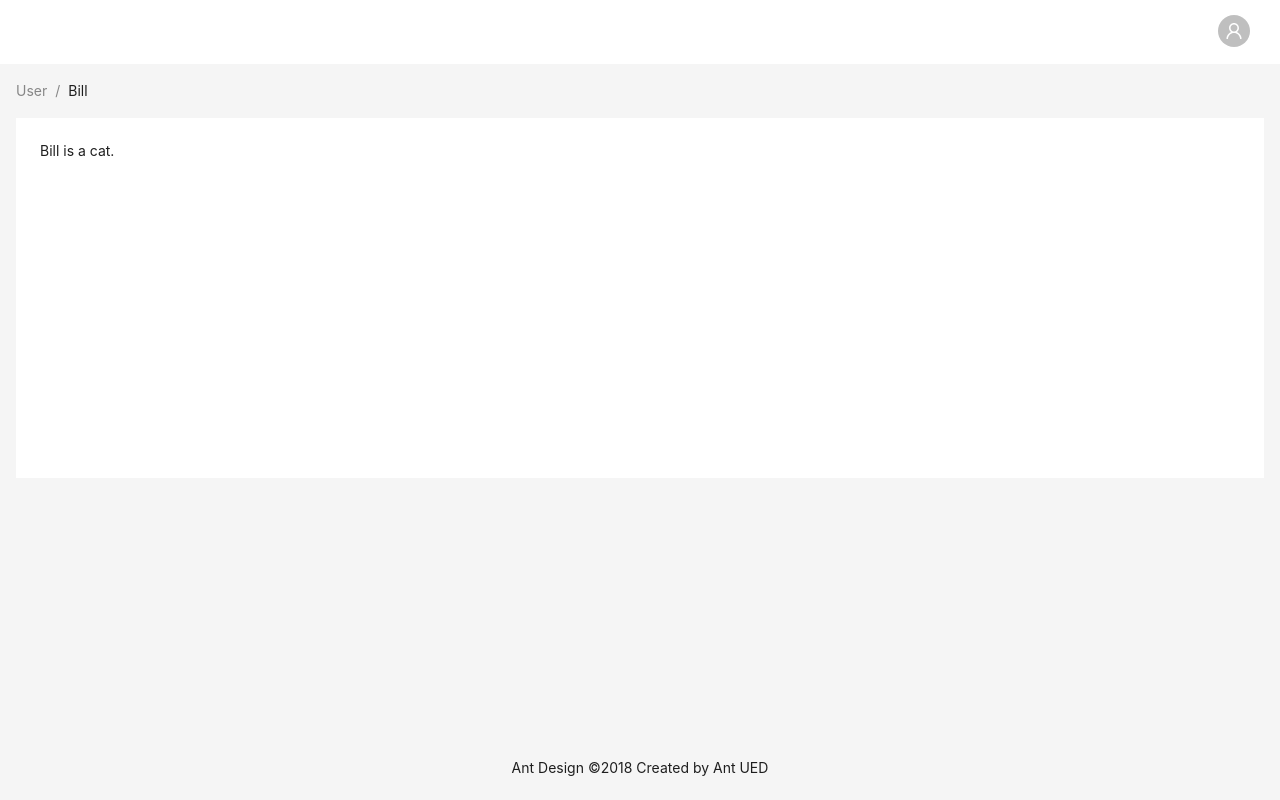
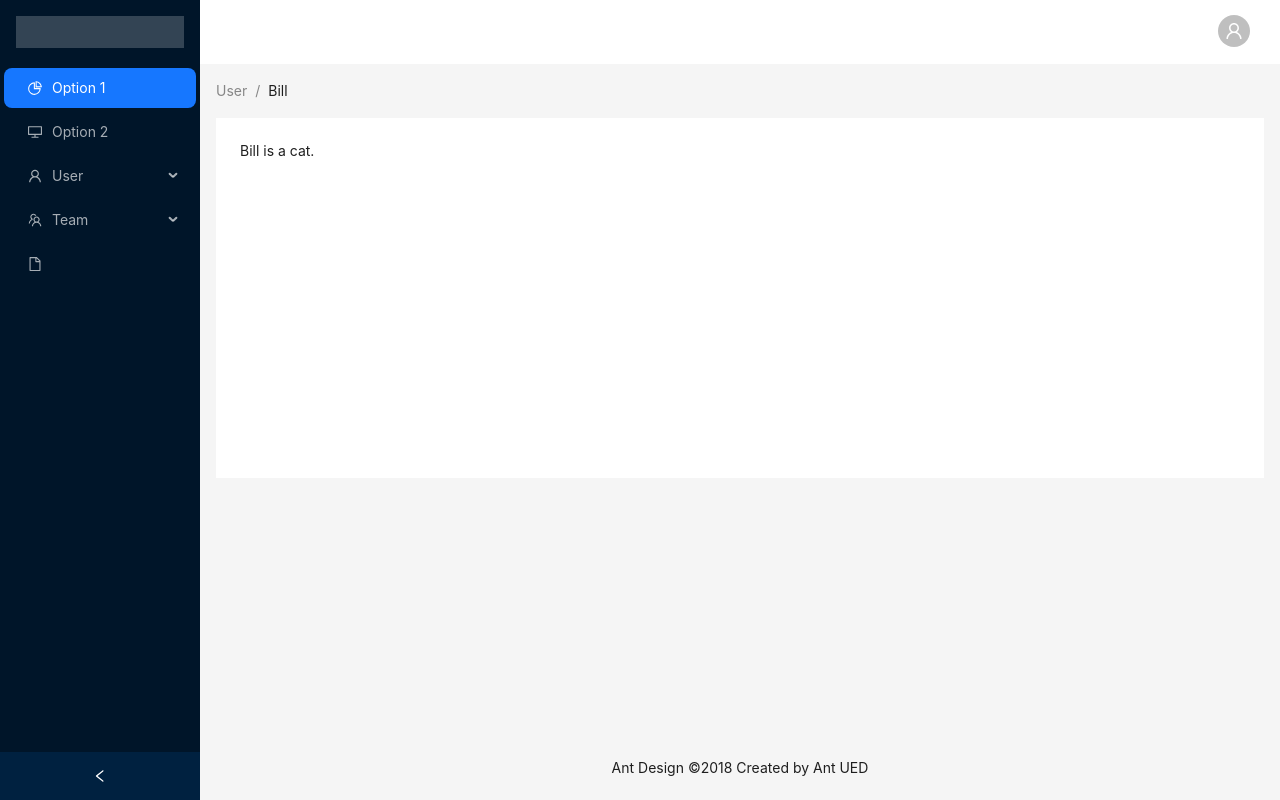
Before and after one commit to jatintyagi1/AccuFirm, a React (Create React App) app in the folder frontend/: page / in a window 1280 px wide. Built offline with nearby package versions, Linux system fonts and the light colour scheme.

Commit message:
add Sidebar

```diff
--- a/frontend/src/mixins/HeaderContent.js
+++ b/frontend/src/mixins/HeaderContent.js
@@ -1,5 +1,5 @@
 import React from "react";
-import { Layout, Avatar, Menu, Dropdown, Button } from "antd";
+import { Layout, Avatar, Menu, Dropdown } from "antd";
 import { UserOutlined } from "@ant-design/icons";
 const { Header } = Layout;
 
--- a/frontend/src/mixins/Navigation.js
+++ b/frontend/src/mixins/Navigation.js
@@ -13,5 +13,35 @@ const { Sider } = Layout;
 const { SubMenu } = Menu;
 
 function Navigation() {
+    const [collapsed, setCollapsed] = useState(false);
+    return (
+        <Sider
+            collapsible
+            collapsed={collapsed}
+            onCollapse={() => {
+                setCollapsed(!collapsed);
+            }}
+        >
+            <div className="logo" />
+            <Menu theme="dark" defaultSelectedKeys={["1"]} mode="inline">
+                <Menu.Item key="1" icon={<PieChartOutlined />}>
+                    Option 1
+                </Menu.Item>
+                <Menu.Item key="2" icon={<DesktopOutlined />}>
+                    Option 2
+                </Menu.Item>
+                <SubMenu key="sub1" icon={<UserOutlined />} title="User">
+                    <Menu.Item key="3">Tom</Menu.Item>
+                    <Menu.Item key="4">Bill</Menu.Item>
+                    <Menu.Item key="5">Alex</Menu.Item>
+                </SubMenu>
+                <SubMenu key="sub2" icon={<TeamOutlined />} title="Team">
+                    <Menu.Item key="6">Team 1</Menu.Item>
+                    <Menu.Item key="8">Team 2</Menu.Item>
+                </SubMenu>
+                <Menu.Item key="9" icon={<FileOutlined />} />
+            </Menu>
+        </Sider>
+    )
 }
 export default Navigation;
```
